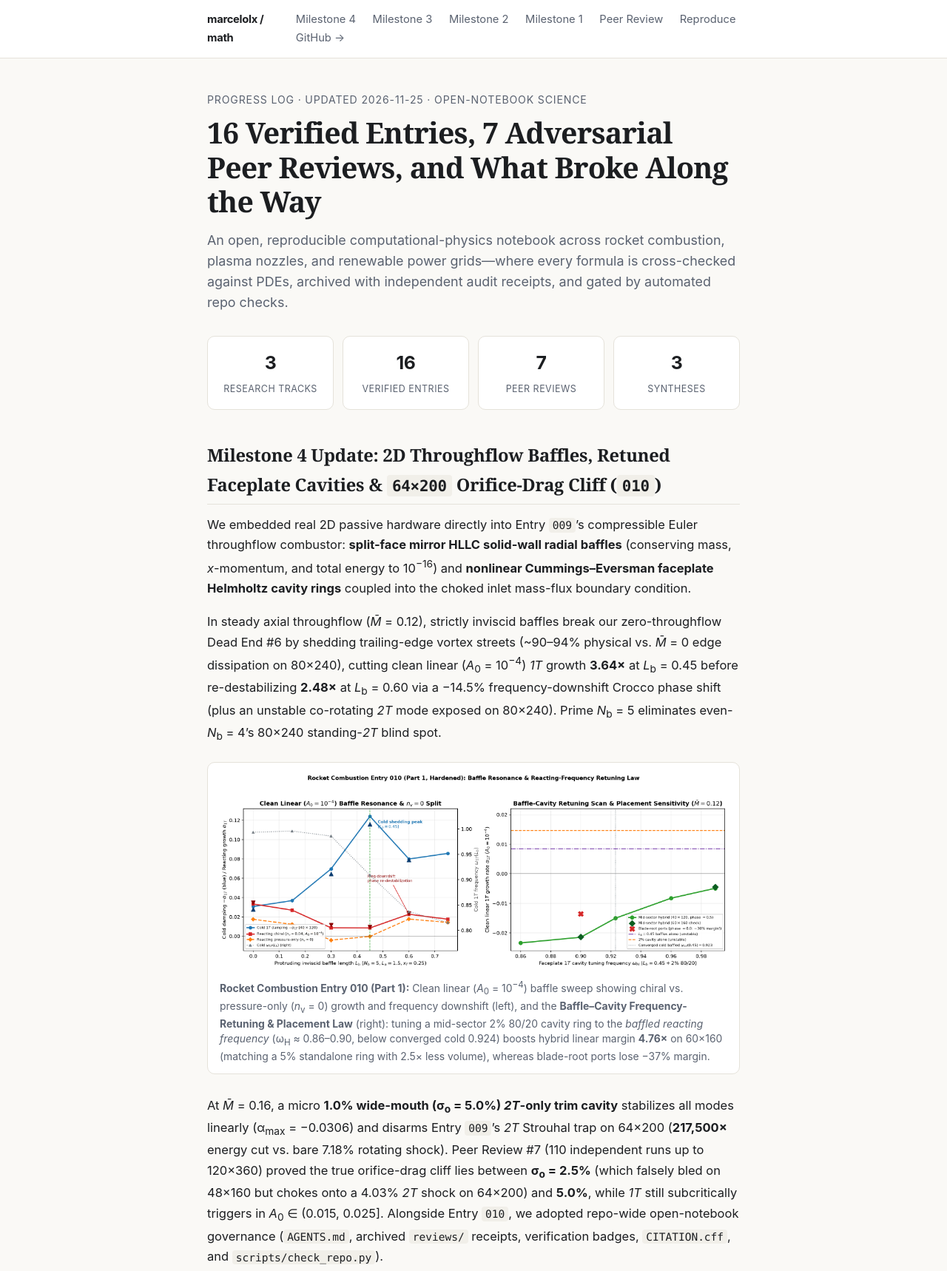
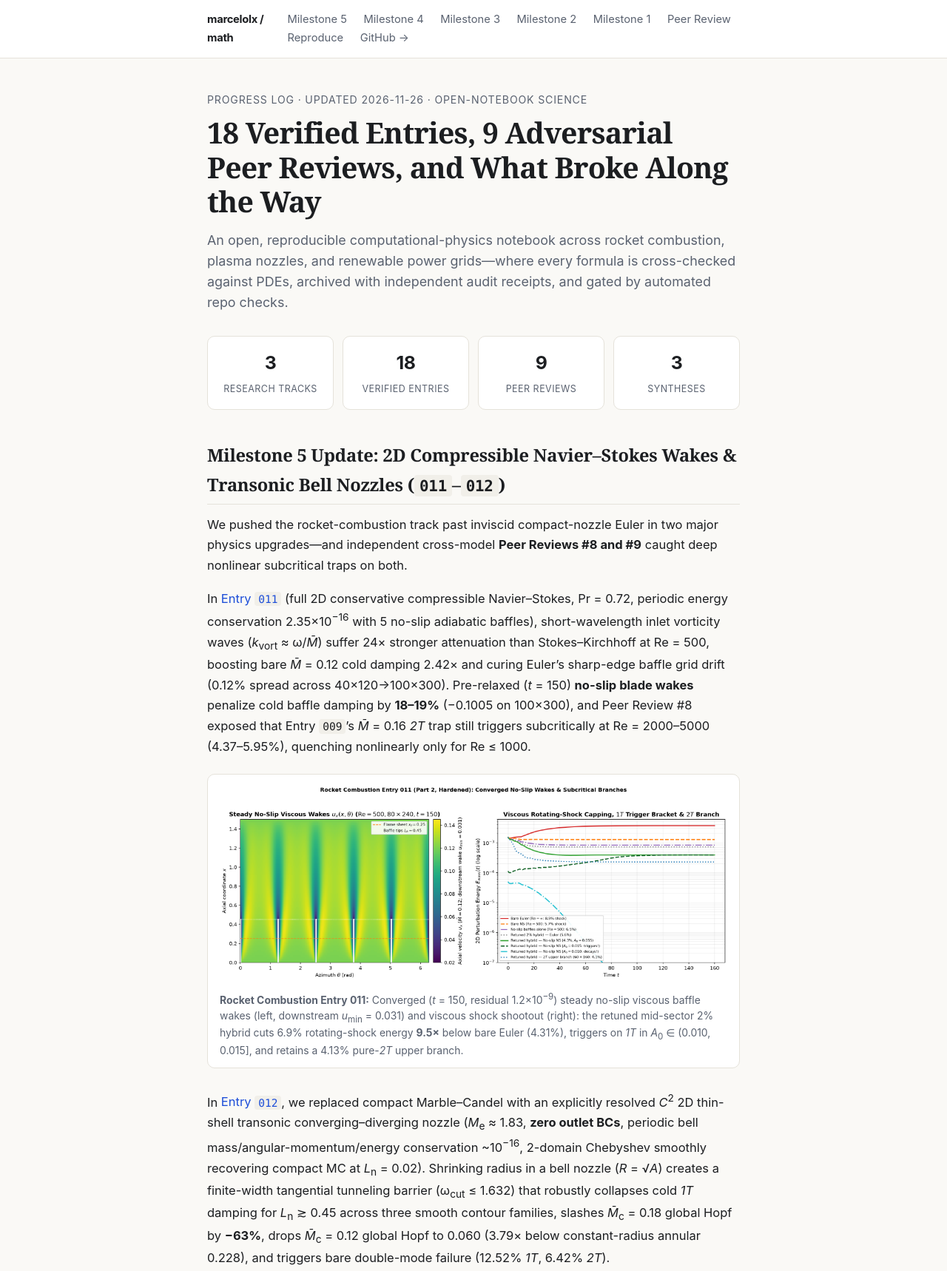
Before and after one commit to marcelolx/math, a plain HTML site: page docs/index.html in a window 1280 px wide. Shown: the top 1718 px of the page at 74% size. Drawn offline with Linux system fonts and the light colour scheme.

Commit message:
docs: add Milestone 5 update (Entries 011-012 & Peer Reviews #8-#9) to GitHub Pages blog

```diff
--- a/docs/index.html
+++ b/docs/index.html
@@ -4,7 +4,7 @@
   <meta charset="utf-8" />
   <meta name="viewport" content="width=device-width, initial-scale=1" />
   <title>Open-Notebook Science Log — marcelolx/math</title>
-  <meta name="description" content="Progress log from marcelolx/math: 16 verified numerical physics & engineering entries, 7 independent cross-model peer reviews, and 3 synthesis monographs." />
+  <meta name="description" content="Progress log from marcelolx/math: 18 verified numerical physics & engineering entries, 9 independent cross-model peer reviews, and 3 synthesis monographs." />
   <style>
     :root {
       --bg: #faf9f6;
@@ -221,6 +221,7 @@
     <div class="nav">
       <a class="brand" href="./">marcelolx / math</a>
       <div class="nav-links">
+        <a href="#milestone-5">Milestone 5</a>
         <a href="#milestone-4">Milestone 4</a>
         <a href="#milestone-3">Milestone 3</a>
         <a href="#milestone-2">Milestone 2</a>
@@ -234,17 +235,49 @@
 
   <main>
     <article>
-      <div class="meta">Progress Log &middot; Updated 2026-11-25 &middot; Open-Notebook Science</div>
-      <h1>16 Verified Entries, 7 Adversarial Peer Reviews, and What Broke Along the Way</h1>
+      <div class="meta">Progress Log &middot; Updated 2026-11-26 &middot; Open-Notebook Science</div>
+      <h1>18 Verified Entries, 9 Adversarial Peer Reviews, and What Broke Along the Way</h1>
       <p class="subtitle">
         An open, reproducible computational-physics notebook across rocket combustion, plasma nozzles, and renewable power grids—where every formula is cross-checked against PDEs, archived with independent audit receipts, and gated by automated repo checks.
       </p>
 
       <div class="stats">
         <div class="stat"><span class="stat-num">3</span><span class="stat-lbl">Research Tracks</span></div>
-        <div class="stat"><span class="stat-num">16</span><span class="stat-lbl">Verified Entries</span></div>
-        <div class="stat"><span class="stat-num">7</span><span class="stat-lbl">Peer Reviews</span></div>
+        <div class="stat"><span class="stat-num">18</span><span class="stat-lbl">Verified Entries</span></div>
+        <div class="stat"><span class="stat-num">9</span><span class="stat-lbl">Peer Reviews</span></div>
         <div class="stat"><span class="stat-num">3</span><span class="stat-lbl">Syntheses</span></div>
+      </div>
+
+      <h2 id="milestone-5">Milestone 5 Update: 2D Compressible Navier&ndash;Stokes Wakes &amp; Transonic Bell Nozzles (<code>011</code>&ndash;<code>012</code>)</h2>
+      <p>
+        We pushed the rocket-combustion track past inviscid compact-nozzle Euler in two major physics upgrades&mdash;and independent cross-model <strong>Peer Reviews #8 and #9</strong> caught deep nonlinear subcritical traps on both.
+      </p>
+      <p>
+        In <a href="https://github.com/marcelolx/math/blob/main/rocket-combustion/entries/011-2d-viscous-ns-baffle-tips.md">Entry <code>011</code></a> (full 2D conservative compressible Navier&ndash;Stokes, Pr = 0.72, periodic energy conservation 2.35&times;10<sup>&minus;16</sup> with 5 no-slip adiabatic baffles), short-wavelength inlet vorticity waves (<em>k</em><sub>vort</sub> &approx; &omega;/<em>M&#772;</em>) suffer 24&times; stronger attenuation than Stokes&ndash;Kirchhoff at Re = 500, boosting bare <em>M&#772;</em> = 0.12 cold damping 2.42&times; and curing Euler&rsquo;s sharp-edge baffle grid drift (0.12% spread across 40&times;120&rarr;100&times;300). Pre-relaxed (<em>t</em> = 150) <strong>no-slip blade wakes</strong> penalize cold baffle damping by <strong>18&ndash;19%</strong> (&minus;0.1005 on 100&times;300), and Peer Review #8 exposed that Entry <code>009</code>&rsquo;s <em>M&#772;</em> = 0.16 <em>2T</em> trap still triggers subcritically at Re = 2000&ndash;5000 (4.37&ndash;5.95%), quenching nonlinearly only for Re &le; 1000.
+      </p>
+      <figure>
+        <img src="assets/rocket-2d-ns-wakes.png" alt="Steady no-slip viscous baffle wakes and rotating-shock shootout under compressible Navier-Stokes" />
+        <figcaption>
+          <strong>Rocket Combustion Entry 011:</strong> Converged (<em>t</em> = 150, residual 1.2&times;10<sup>&minus;9</sup>) steady no-slip viscous baffle wakes (left, downstream <em>u</em><sub>min</sub> = 0.031) and viscous shock shootout (right): the retuned mid-sector 2% hybrid cuts 6.9% rotating-shock energy <strong>9.5&times;</strong> below bare Euler (4.31%), triggers on <em>1T</em> in <em>A</em><sub>0</sub> &isin; (0.010, 0.015], and retains a 4.13% pure-<em>2T</em> upper branch.
+        </figcaption>
+      </figure>
+      <p>
+        In <a href="https://github.com/marcelolx/math/blob/main/rocket-combustion/entries/012-2d-transonic-cd-nozzle.md">Entry <code>012</code></a>, we replaced compact Marble&ndash;Candel with an explicitly resolved <em>C</em><sup>2</sup> 2D thin-shell transonic converging&ndash;diverging nozzle (<em>M</em><sub>e</sub> &approx; 1.83, <strong>zero outlet BCs</strong>, periodic bell mass/angular-momentum/energy conservation ~10<sup>&minus;16</sup>, 2-domain Chebyshev smoothly recovering compact MC at <em>L</em><sub>n</sub> = 0.02). Shrinking radius in a bell nozzle (<em>R</em> = &radic;<em>A</em>) creates a finite-width tangential tunneling barrier (&omega;<sub>cut</sub> &le; 1.632) that robustly collapses cold <em>1T</em> damping for <em>L</em><sub>n</sub> &gtrsim; 0.45 across three smooth contour families, slashes <em>M&#772;</em><sub>c</sub> = 0.18 global Hopf by <strong>&minus;63%</strong>, drops <em>M&#772;</em><sub>c</sub> = 0.12 global Hopf to 0.060 (3.79&times; below constant-radius annular 0.228), and triggers bare double-mode failure (12.52% <em>1T</em>, 6.42% <em>2T</em>).
+      </p>
+      <figure>
+        <img src="assets/rocket-2d-transonic-bell-cutoff.png" alt="2D thin-shell bell evanescent-cutoff collapse versus constant-radius annular tuning and global Hopf maps" />
+        <figcaption>
+          <strong>Rocket Combustion Entry 012 (Part 1):</strong> Multi-domain Chebyshev vs. 96&times;200 PDE cold <em>1T</em> damping across converging length <em>L</em><sub>n</sub> (left) and <em>m</em> &le; 5 global Hopf envelopes (right): longer bell cones collapse tangential damping across all tested smooth contours while finite nozzle length low-pass filters indirect entropy echoes (&minus;13.8% 1st-pass / &minus;44.7% 2nd-pass vs. like-for-like compact MC).
+        </figcaption>
+      </figure>
+      <figure>
+        <img src="assets/rocket-2d-transonic-cascade.png" alt="Like-for-like finite-nozzle entropy filtering and resolved 120x300 transonic 1T-to-2T cascade audit" />
+        <figcaption>
+          <strong>Rocket Combustion Entry 012 (Part 2 &mdash; Peer Review #9 Catch):</strong> Like-for-like finite-nozzle entropy filtering on 2&times; grids (left) and resolved 120&times;300 (<em>t</em> = 300) nonlinear audit (right): coarse 80&times;200 numerical <em>2T</em> damping falsely quenched the annular + 2% hybrid (dashed green, 0.08%), whereas resolved 120&times;300 exposes <strong><em>1T</em>&rarr;<em>2T</em> cascade lock-in</strong> on <em>both</em> annular + hybrid (solid green, 5.07%) and bell + hybrid (purple, 5.54%; resolved energy ratio 1.19&times;)&mdash;motivating Entry <code>013</code> on breaking the universal subcritical <em>2T</em> upper branch.
+        </figcaption>
+      </figure>
+      <div class="callout">
+        <strong>Archived Audit Receipts:</strong> Full verbatim cross-model audit reports for <a href="https://github.com/marcelolx/math/blob/main/reviews/peer-review-08-rocket-011.md">Peer Review #8 (<code>011</code>)</a> and <a href="https://github.com/marcelolx/math/blob/main/reviews/peer-review-09-rocket-012.md">Peer Review #9 (<code>012</code>)</a> are tracked under <a href="https://github.com/marcelolx/math/blob/main/reviews/README.md"><code>reviews/</code></a> and synthesized in <a href="https://github.com/marcelolx/math/blob/main/rocket-combustion/SYNTHESIS.md">Laws #1&ndash;#15 &amp; Dead Ends #1&ndash;#14</a>.
       </div>
 
       <h2 id="milestone-4">Milestone 4 Update: 2D Throughflow Baffles, Retuned Faceplate Cavities &amp; <code>64&times;200</code> Orifice-Drag Cliff (<code>010</code>)</h2>
```
Also changed, not shown: docs/assets/rocket-2d-ns-wakes.png (added), docs/assets/rocket-2d-transonic-bell-cutoff.png (added), docs/assets/rocket-2d-transonic-cascade.png (added), 4 other files.
